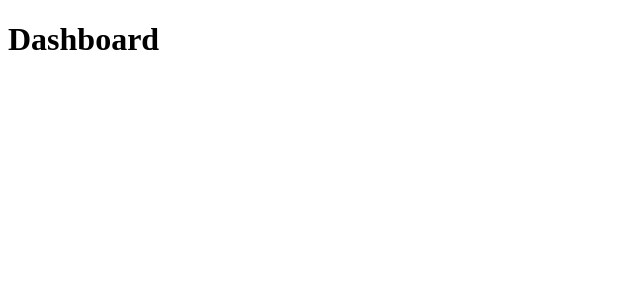
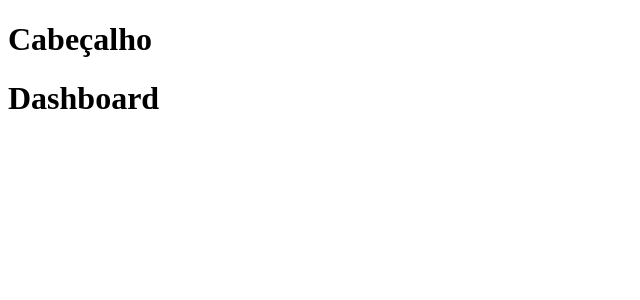
Before and after one commit to lucian-af/laf.pizza.shop, a React (Vite) app: page / in a window 1280 px wide. Shown: the top 300 px of the page, without its empty margins (0-640 px from the left). Built offline with nearby package versions, Linux system fonts and the light colour scheme.

Commit message:
feat: adiciona layouts padrão;

```diff
--- /dev/null
+++ b/src/pages/_layouts/app.tsx
@@ -0,0 +1,13 @@
+import { Outlet } from 'react-router-dom'
+
+export function AppLayout() {
+  return (
+    <div>
+      <h1>Cabeçalho</h1>
+
+      <div>
+        <Outlet />
+      </div>
+    </div>
+  )
+}
--- /dev/null
+++ b/src/pages/_layouts/auth.tsx
@@ -0,0 +1,13 @@
+import { Outlet } from 'react-router-dom'
+
+export function AuthLayout() {
+  return (
+    <div>
+      <h1>Autenticação</h1>
+
+      <div>
+        <Outlet />
+      </div>
+    </div>
+  )
+}
```
Also changed, not shown: src/routes.tsx (+12 -2 lines).
